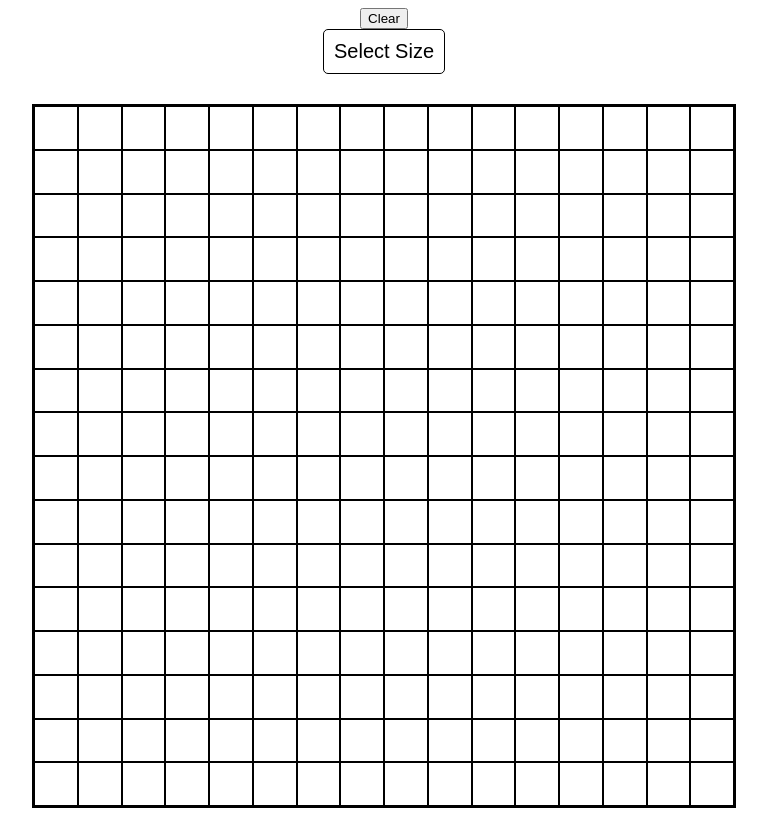
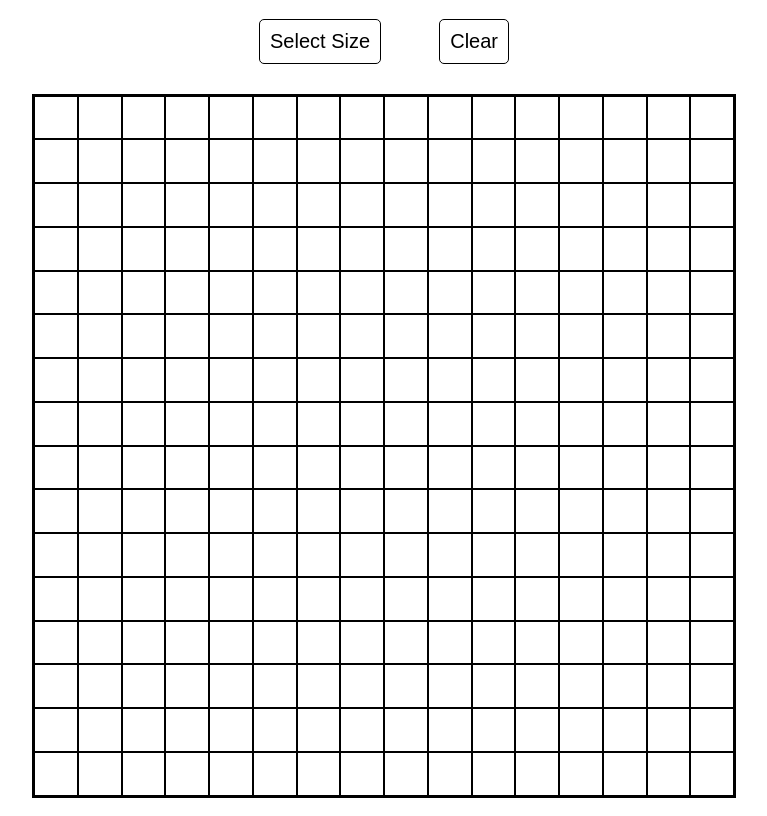
Before and after one commit to huntkay1/etch-a-sketch, a plain HTML site: page index.html in a window 1280 px wide. Shown: the whole page, without its empty margins (256-1023 px from the left). Drawn offline with Linux system fonts and the light colour scheme.

Commit message:
Style clear button
Styled and aligned the clear button next to select size button.

```diff
--- a/javascript.js
+++ b/javascript.js
@@ -72,10 +72,14 @@ function initializeGrid() {
 
 //creates and adds select size button
 body = document.querySelector('body');
+btnContainer = document.createElement("div");
+btnContainer.classList.add("btnContainer")
+body.appendChild(btnContainer);
+
 sizeBtn = document.createElement("button");
 sizeBtn.textContent = "Select Size";
 sizeBtn.classList.add("select");
-body.appendChild(sizeBtn);
+btnContainer.appendChild(sizeBtn);
 
 
 //allows user to choose dimensions
@@ -95,9 +99,9 @@ sizeBtn.addEventListener('click', () => {
 clearBtn = document.createElement("button");
 clearBtn.textContent = "Clear";
 clearBtn.classList.add("clear");
-body.appendChild(clearBtn);
+btnContainer.appendChild(clearBtn);
 
-//clears the board
+//clears the board when
 clearBtn.addEventListener('click', () => {
     let squares = document.getElementsByClassName('square');
     let squareArray = [...squares]; //change to array
--- a/style.css
+++ b/style.css
@@ -21,6 +21,13 @@ body {
     border: 0.5px solid black;
 }
 
+.btnContainer {
+    display: flex;
+    justify-content: space-between;
+    align-items: center;
+    width: 250px;
+}
+
 .select {
     margin-bottom: 30px;
     font-size: 20px;
@@ -32,8 +39,19 @@ body {
 }
 
 .select:hover {
-    background-color: gray;
-    color: white;
-    border: 1px gray solid;
+    background-color: #e0e0e0;
+}
 
+.clear {
+    margin-bottom: 30px;
+    font-size: 20px;
+    border: 1px solid black;
+    background-color: transparent;
+    padding: 10px;
+    border-radius: 5px;
+    transition-duration: 0.2s;
 }
+
+.clear:hover {
+    background-color: #e0e0e0;
+}
```
Also changed, not shown: index.html (+5 -2 lines).
